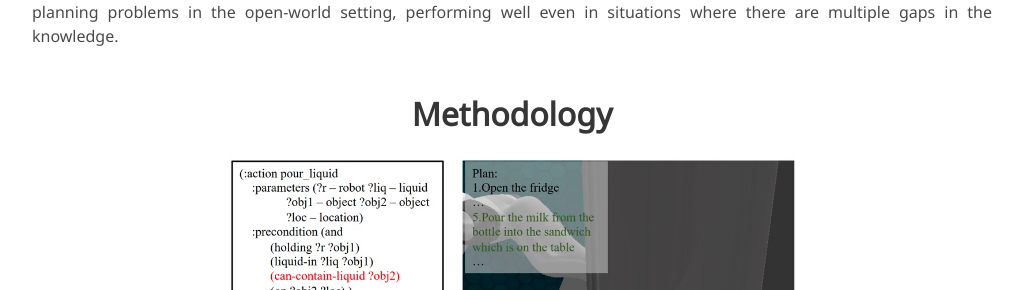
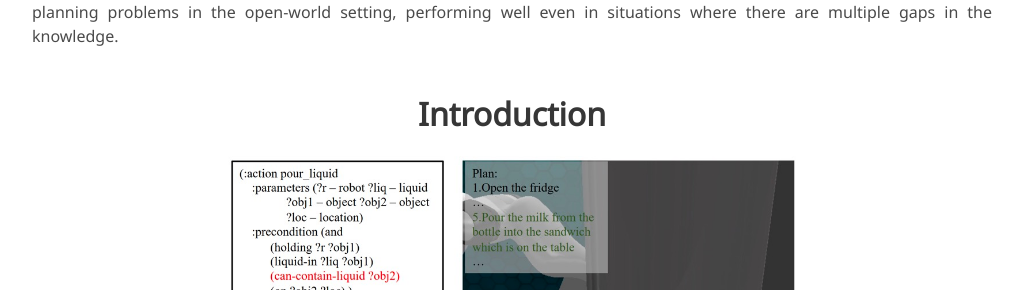
Before and after one commit to chenguanqi/chenguanqi.github.io, a Jekyll site: the page LASP/index.html, which Jekyll copies as it is, in a window 1280 px wide and 900 px high, scrolled down 1259 px. Shown: the part 168-458 px from the top of the window, without its empty margins (128-1151 px from the left). Built offline with Jekyll 4.4.1, drawn with Linux system fonts in a browser that asks for light colours; nearby versions of some CDN libraries; some web fonts are replaced; library files that are not in the unit come from our copies; a style sheet for code colours, icons or effects is not loaded.

Commit message:
update_0903

```diff
--- a/LASP/index.html
+++ b/LASP/index.html
@@ -147,7 +147,7 @@
     <div class="columns is-centered has-text-centered">
       <div class="column is-full-width">
         <br />
-        <h2 class="title is-3">Methodology</h2>
+        <h2 class="title is-3">Introduction</h2>
         <img src="images/intro.jpg" alt="intro" style="width:60%; ">
         <div class="content has-text-justified">
           <p>
```
